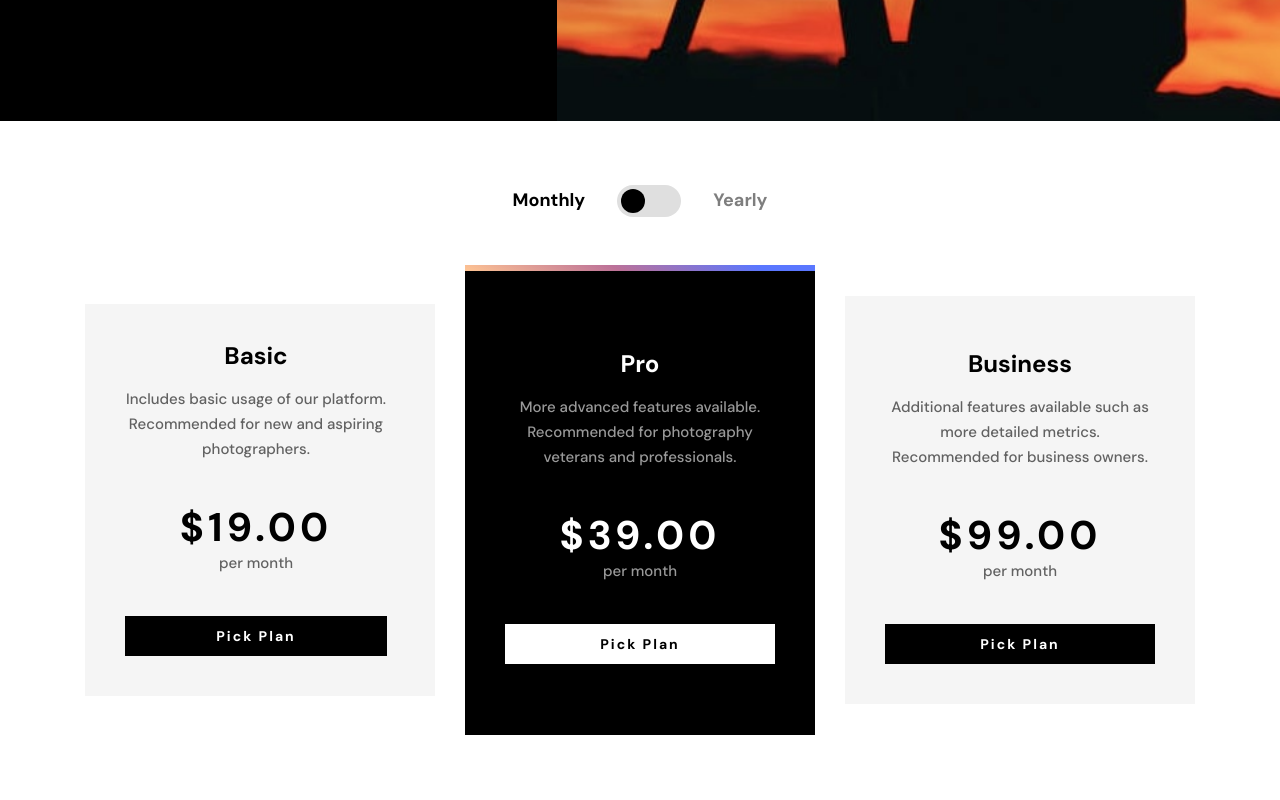
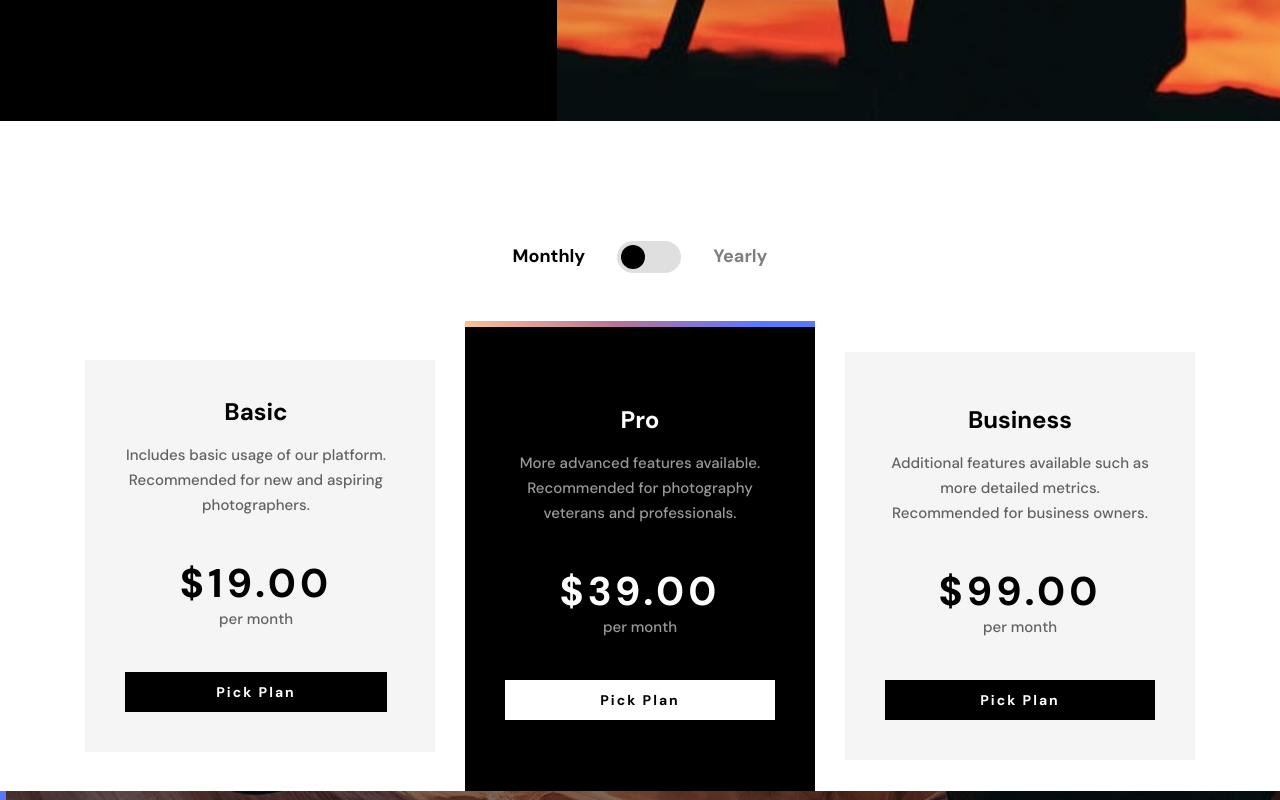
Before and after one commit to yasssuz/photosnap-webiste, a Next.js app: page /pricing in a window 1280 px wide. Shown: the part 600-1400 px from the top of the page. Built offline with nearby package versions, Linux system fonts and the light colour scheme.

Commit message:
design corrections

```diff
--- a/src/components/pricing/PricingList.tsx
+++ b/src/components/pricing/PricingList.tsx
@@ -47,7 +47,15 @@ export default function PricingList() {
 
 const Container = styled.section`
   background: ${props => props.theme.colors.white};
-  padding: 6.4rem 29px;
+  padding: 6.4rem 29px 0;
+
+  @media (min-width: 768px) {
+    padding: 11.2rem 40px 0;
+  }
+
+  @media (min-width: 768px) {
+    padding: 12rem 40px 0;
+  }
 `;
 
 const SwitcherWrapper = styled.div`
@@ -116,7 +124,7 @@ const List = styled.ul`
   @media (min-width: 950px) {
     display: flex;
     align-items: center;
-    margin: 4.8rem 0;
+    margin: 4.8rem 0 0;
     justify-content: center;
   }
 `;
```
